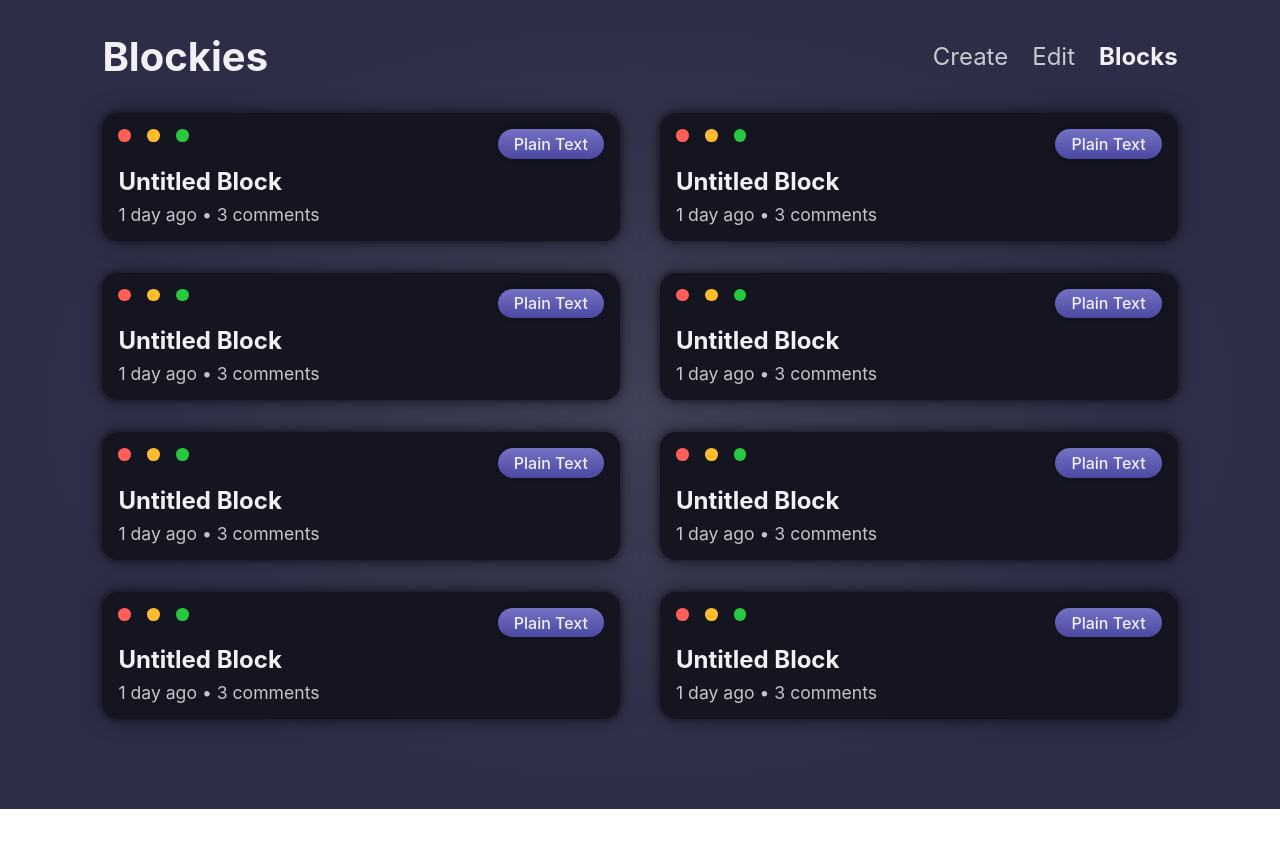
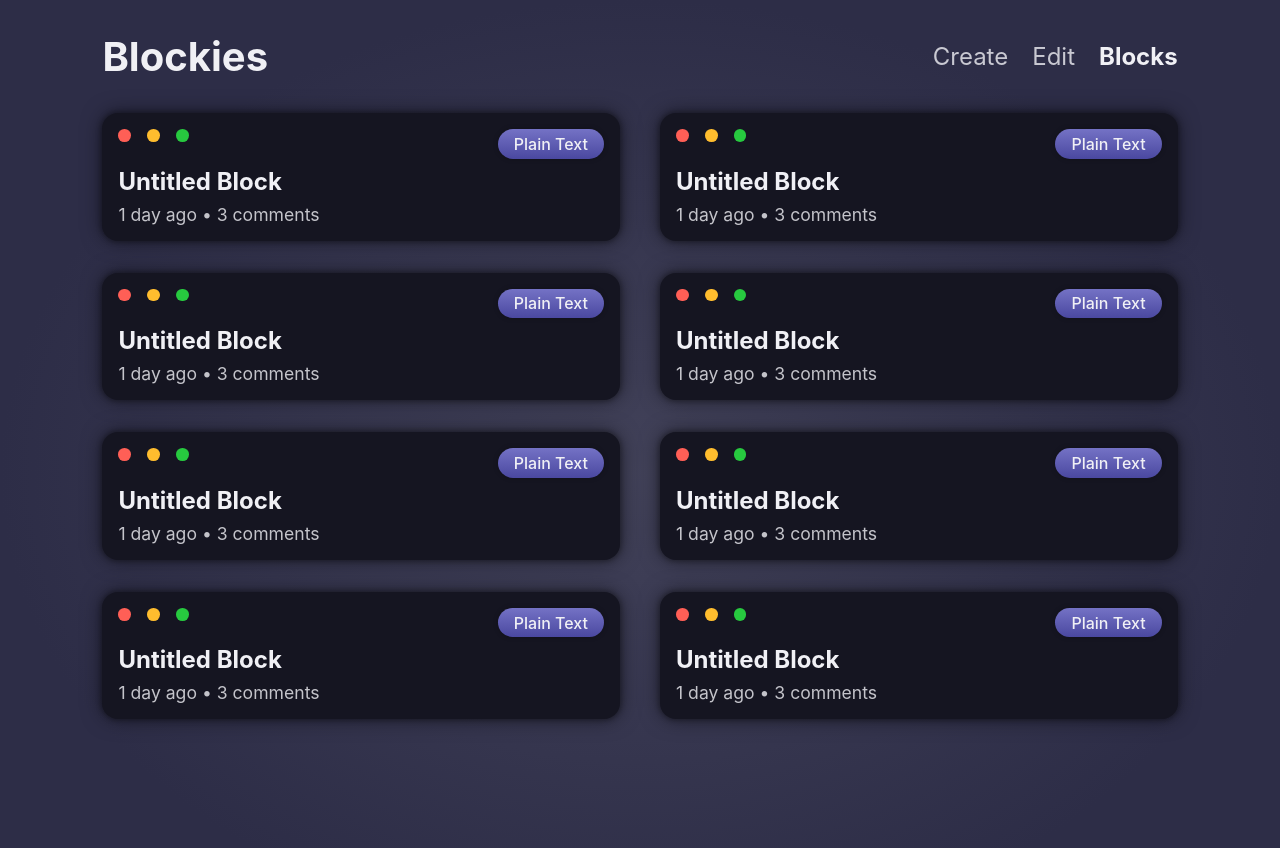
Before and after one commit to MichieCodes/blockies, a Next.js app: page /blocks in a window 1280 px wide. Shown: the top 848 px of the page. Before the commit the page ends 809 px from the top, so only its background shows below. Built offline with nearby package versions, Linux system fonts and the light colour scheme.

Commit message:
Update css styling for input and home

```diff
--- a/components/Input.tsx
+++ b/components/Input.tsx
@@ -81,7 +81,7 @@ const StyledSelectGroup = styled(StyledInputGroup)`
     content: '🞃';
     position: absolute;
     right: 2rem;
-    bottom: 1.75rem;
+    bottom: 1.55rem;
     font-size: 2.6rem;
     color: ${COLORS.light_saturated_blue};
   }
--- a/pages/blocks/index.tsx
+++ b/pages/blocks/index.tsx
@@ -35,7 +35,7 @@ const Blocks: NextPage = () => {
 const StyledMain = styled.main`
   display: flex;
   flex-direction: column;
-  height: calc(100vh - 3 * ${SIZES.s_xl} - 5rem);
+  min-height: 100vh;
 `
 
 const StyledSection = styled.section`
```
